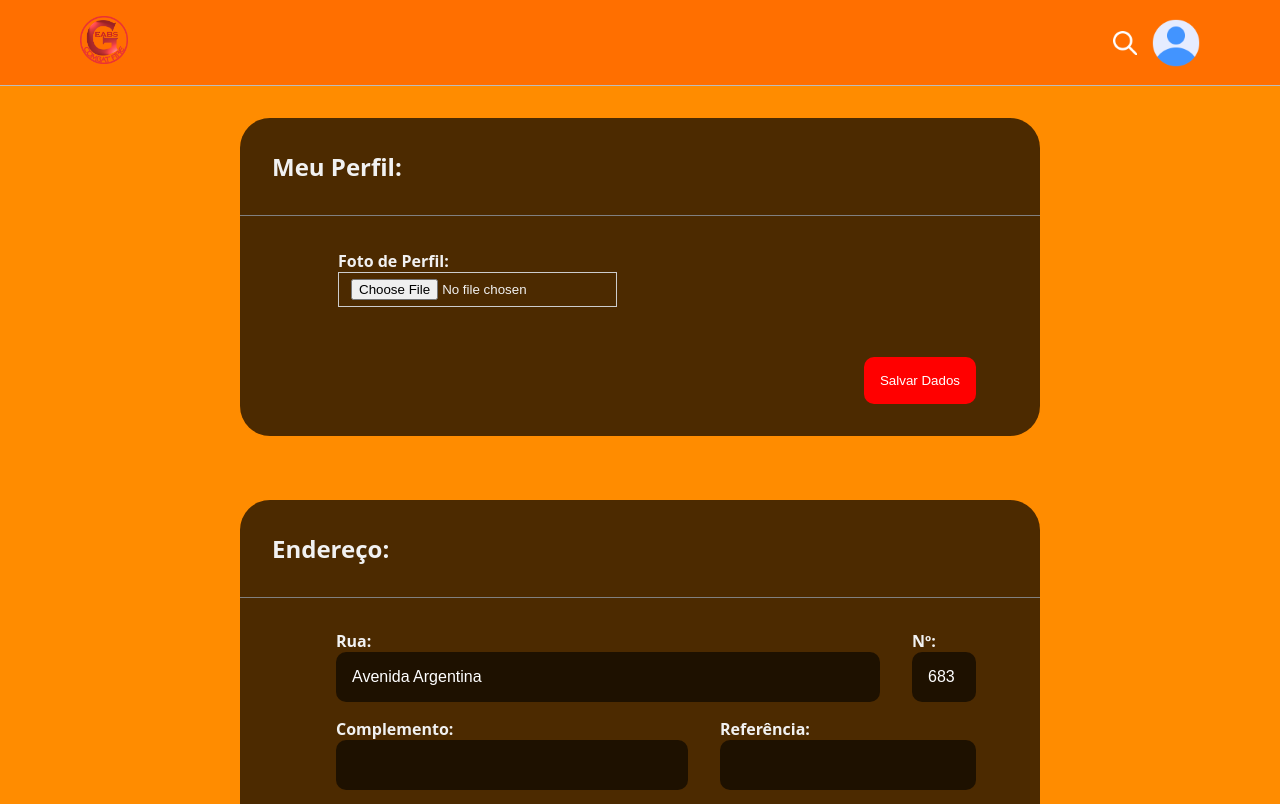
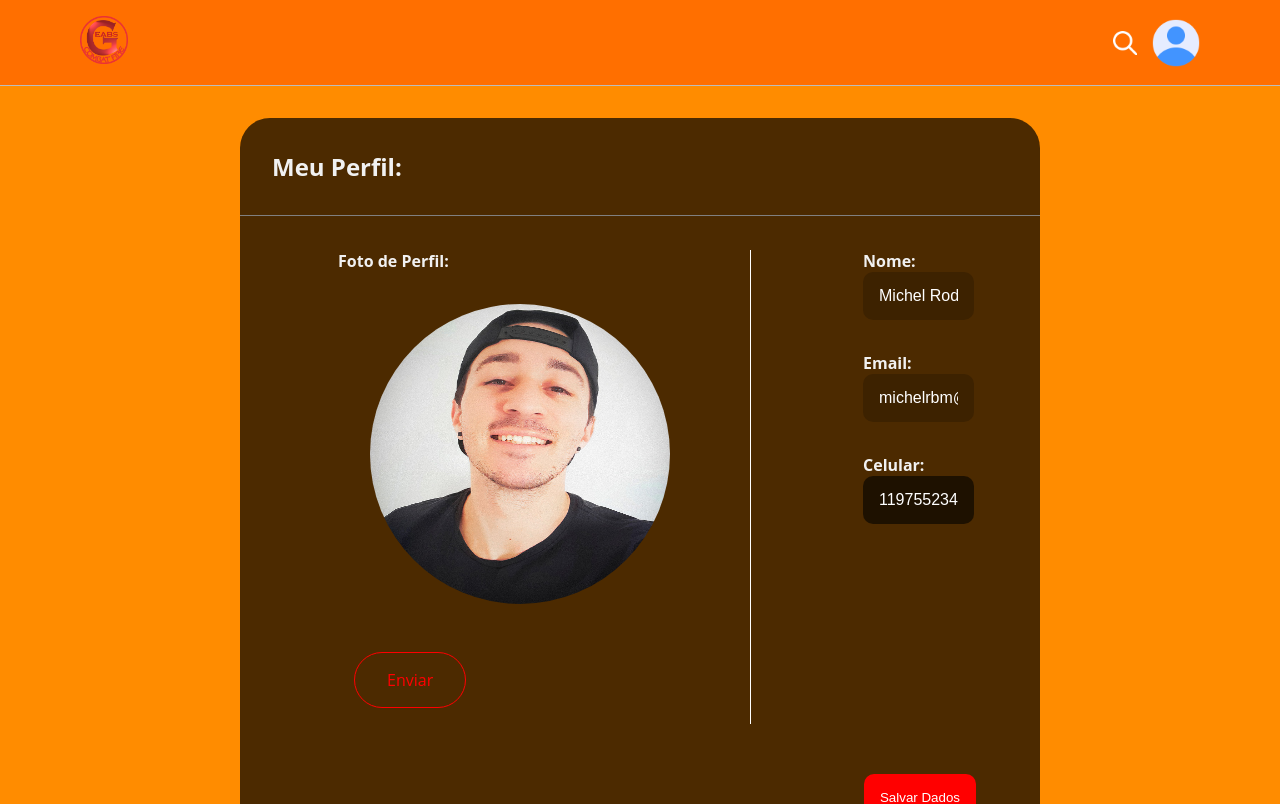
Before and after one commit to SrBlackRM/GEABS_Frontend, a React (Vite) app: page /perfil in a window 1280 px wide. Shown: the top 804 px of the page. Built offline with nearby package versions, Linux system fonts and the light colour scheme.

Commit message:
feat(file): implemented fileupload container, handle avatar change frontend

```diff
--- a/src/components/BoxContainer/index.tsx
+++ b/src/components/BoxContainer/index.tsx
@@ -4,7 +4,7 @@ import { ReactElement } from "react";
 
 interface BoxContainerProps{
     title: string,
-    children: ReactElement,
+    children: ReactElement | ReactElement[],
 }
 
 export const BoxContainer = ({title, children}: BoxContainerProps) => {
--- a/src/components/CustomButton/index.tsx
+++ b/src/components/CustomButton/index.tsx
@@ -27,6 +27,6 @@ const StyledButton = styled.button<{type: number}>`
 
     &:hover{
         cursor: pointer;
-        background-color: #3d14b9;
+        background-color: #501de8;
     }
 `
--- a/src/components/CustomTable/DataOfTableFileType.tsx
+++ b/src/components/CustomTable/DataOfTableFileType.tsx
@@ -1,19 +1,61 @@
 import styled from "styled-components"
-import { StyledData } from "./TableStyledComponents"
+import { StyledData, TableRowFlex } from "./TableStyledComponents"
+import { useState } from "react"
 
-export const DataOfTableFileType = () => {
+export const DataOfTableFileType = ({ imgSrc } : {imgSrc?: string}) => {
+    const [ fileName, setFileName ] = useState<string | undefined>(undefined);
+    const [ fileImage, setFileImage ] = useState<string | undefined >(imgSrc);
+
+    const handleFileChange = ( event: React.ChangeEvent<HTMLInputElement> ) => {
+        const file = event.target.files?.item(0);
+
+        if(file){
+            const name = file.name;
+            const url = URL.createObjectURL(file);
+            setFileImage(url);
+            setFileName(name);
+        }
+    }
+
     return(
-        <StyledData>
-            <th>Foto de Perfil: </th>
-            <label htmlFor="avatar"></label>
-            <StyleFileInput type='file' name='avatar' />
-        </StyledData>
+        <TableRowFlex>
+            <StyledData>
+                <th>Foto de Perfil: </th>
+                <AvatarImage src={fileImage} />
+                <ButtonSendFile htmlFor="avatar">Enviar</ButtonSendFile>
+                <StyledFileInput id="avatar" type="file" onChange={handleFileChange}/>
+                <StyledFileNameSpan name={fileName}>{fileName}</StyledFileNameSpan>
+            </StyledData>
+        </TableRowFlex>
     )
 }
 
-const StyleFileInput = styled.input`
-    border: 1px solid #ccc;
-    display: inline-block;
-    padding: 6px 12px;
-    cursor: pointer;
+const StyledFileInput = styled.input`
+    display: none;
 `
+const ButtonSendFile = styled.label`
+    border: 1px solid red;
+    border-radius: 30px;
+    color: red;
+    padding: 1rem 2rem;
+    font-weight: 500;
+    max-width: fit-content;
+    margin: 1rem;
+
+    &:hover{
+        cursor: pointer;
+        color: #501de8;
+        border-color: #501de8;
+    }
+`
+const StyledFileNameSpan = styled.span<{name: string | undefined}>`
+    display: ${({name}) => name ? 'inline-block' : 'none'};
+    color: #24ff20;
+`
+
+const AvatarImage = styled.img`
+    width: 300px;
+    height: 300px;
+    border-radius: 100%;
+    margin: 2rem;
+`
--- a/src/components/CustomTable/DataOfTableRowTextInput.tsx
+++ b/src/components/CustomTable/DataOfTableRowTextInput.tsx
@@ -3,13 +3,14 @@ import { StyledData, StyledInput } from "./TableStyledComponents";
 interface DataOfTableRowProps{
     title: string,
     data?: string | number,
+    disabled?: boolean,
 }
 
-export const DataOfTableRowTextInput = ({title, data}: DataOfTableRowProps) => {
+export const DataOfTableRowTextInput = ({title, data, disabled}: DataOfTableRowProps) => {
     return(
         <StyledData>
             <th>{title}</th>
-            <StyledInput type="text" value={data} />
+            <StyledInput type="text" defaultValue={data} disabled={disabled}/>
         </StyledData>
     )
 }
--- a/src/components/CustomTable/TableStyledComponents/index.ts
+++ b/src/components/CustomTable/TableStyledComponents/index.ts
@@ -10,19 +10,31 @@ export const StyledData = styled.td`
 export const StyledInput = styled.input`
     padding: 1rem;
     font-size: 16px;
-    background-color: rgb(0,0,0,0.6);
+    background-color: ${({disabled}) => disabled ? 'rgb(0,0,0,0.2)' : 'rgb(0,0,0,0.6)'};
     color: white;
     border: none;
     border-radius: 10px;
     width: 100%;
+    height: 1rem;
 
     &:focus{
         outline-style: none;
     }
 `
-// LINHAS TABELA
-export const TableRow = styled.tr<{template?: string}>`
+// LINHAS TABELA GRID
+export const TableRowGrid = styled.tr<{template?: string}>`
     display: grid;
     grid-template-columns: ${({template}) => template ? template : `1fr` };
     text-align: left;
+    gap: 1rem;
 `
+
+// LINHAS TABELA FLEX
+export const TableRowFlex = styled.tr<{direction?: 'column' | 'row', aligment?: 'start' | 'center' | 'end'}>`
+    display: flex;
+    flex-direction: ${({direction}) => direction };
+    justify-content: ${({direction, aligment}) => direction === 'column' ? 'start' : aligment};
+    align-items: ${({direction, aligment}) => direction === 'column' ? aligment : 'start'};
+    text-align: left;
+    gap: 1rem;
+`
--- a/src/pages/Profilepage/index.tsx
+++ b/src/pages/Profilepage/index.tsx
@@ -4,7 +4,7 @@ import { BoxContainer } from "../../components/BoxContainer";
 import { CustomButton } from "../../components/CustomButton";
 import { CustomTable } from "../../components/CustomTable";
 import { AddressType } from "../../interfaces/AdressType";
-import { TableRow } from "../../components/CustomTable/TableStyledComponents/";
+import { TableRowFlex, TableRowGrid } from "../../components/CustomTable/TableStyledComponents/";
 import { DataOfTableFileType } from "../../components/CustomTable/DataOfTableFileType";
 import { DataOfTableRowTextInput } from "../../components/CustomTable/DataOfTableRowTextInput";
 
@@ -16,10 +16,18 @@ export default function ProfilePage(): JSX.Element{
         city: 'Itapecerica da Serra',
         region: 'SP',
     }
+
+    const myInfoTest = {
+        name: 'Michel Rodrigues Mota',
+        email: 'michelrbm@gmail.com',
+        celphone: '11975523449',
+        avatar: {src: 'src/assets/avatar.jpg'},
+    }
+
     return(
         <>
             <BoxContainer title="Meu Perfil">
-                <StyledMyProfileTable />
+                <StyledMyProfileTable info={myInfoTest}/>
             </BoxContainer>
             <BoxContainer title="Endereço">
                 <StyledAddressInfoComponents address={addressTest} className="address-info"/>
@@ -41,19 +49,19 @@ const AddressInfoComponents = ({address, className}: AddressInfoComponentsProps)
 
     return <>
         <CustomTable className={className}>
-            <TableRow  template="4fr 0.5fr">
+            <TableRowGrid  template="4fr 0.5fr">
                 <DataOfTableRowTextInput title="Rua:" data={address?.street}/>
                 <DataOfTableRowTextInput title="Nº:" data={address?.streetNumber} />
-            </TableRow>
-            <TableRow template="4fr 3fr">
+            </TableRowGrid>
+            <TableRowGrid template="4fr 3fr">
                 <DataOfTableRowTextInput title="Complemento:" data={address?.complement}/>
                 <DataOfTableRowTextInput title="Referência:" data={address?.reference}/>
-            </TableRow>
-            <TableRow template="2fr 3fr 0.5fr">
+            </TableRowGrid>
+            <TableRowGrid template="2fr 3fr 0.5fr">
                 <DataOfTableRowTextInput title="Bairro:" data={address?.district}/>
                 <DataOfTableRowTextInput title="Cidade:" data={address?.city}/>
                 <DataOfTableRowTextInput title="Estado:" data={address?.region}/>
-            </TableRow>
+            </TableRowGrid>
         </CustomTable>
 
         <CustomButton type={1} text="Salvar Endereço"/>
@@ -62,15 +70,21 @@ const AddressInfoComponents = ({address, className}: AddressInfoComponentsProps)
 
 // TABELA MEU PERFIL
 interface myProfileTableProps{
+    info: {name: string, email: string, celphone: string, avatar?: {src: string}}
     className?: string,
 }
-const myProfileTable = ({className}: myProfileTableProps ):ReactElement => {
+const myProfileTable = ({info, className}: myProfileTableProps ):ReactElement => {
     return(
         <>
             <CustomTable className={className}>
-                <TableRow template="1fr 1fr">
-                    <DataOfTableFileType />
-                </TableRow>
+                <TableRowGrid template="3fr 2fr">
+                    <DataOfTableFileType imgSrc={info?.avatar?.src}/>
+                    <LeftDivisionStyledTableRowFlex direction='column' >
+                        <DataOfTableRowTextInput title="Nome:" data={info.name} disabled/>
+                        <DataOfTableRowTextInput title="Email:" data={info.email} disabled/>
+                        <DataOfTableRowTextInput title="Celular:" data={info.celphone} />
+                    </LeftDivisionStyledTableRowFlex>
+                </TableRowGrid>
             </CustomTable>
 
             <CustomButton type={1} text="Salvar Dados"/>
@@ -91,3 +105,9 @@ const StyledAddressInfoComponents = styled(AddressInfoComponents)`
 // ESTILO TABELA MEU PERFIL
 const StyledMyProfileTable = styled(myProfileTable)`
 `;
+
+const LeftDivisionStyledTableRowFlex = styled(TableRowFlex)`
+    border-left: 1px solid white;
+    padding-left: 5rem;
+    gap: 2rem;
+`
```
Also changed, not shown: src/assets/avatar.jpg (added).
